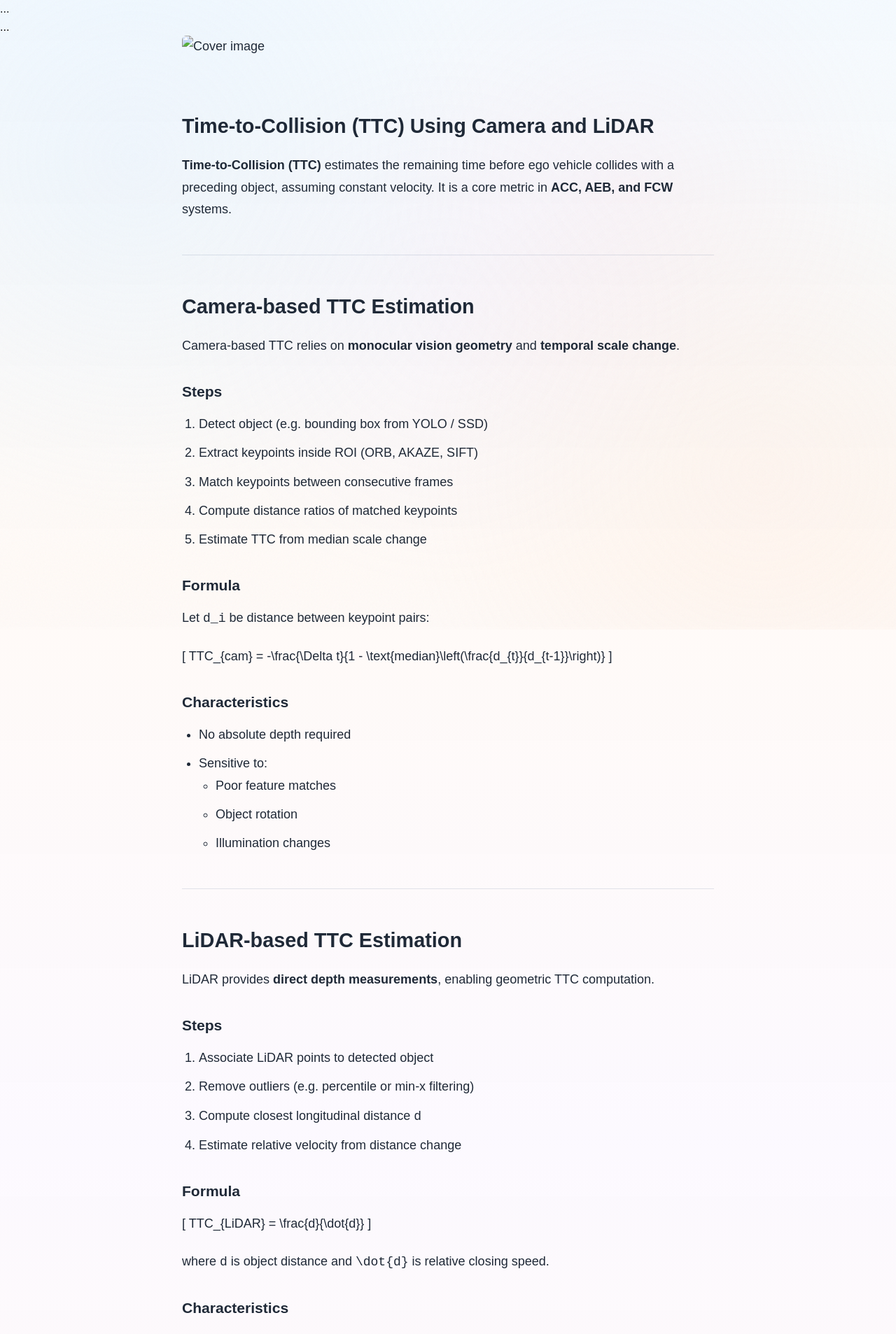
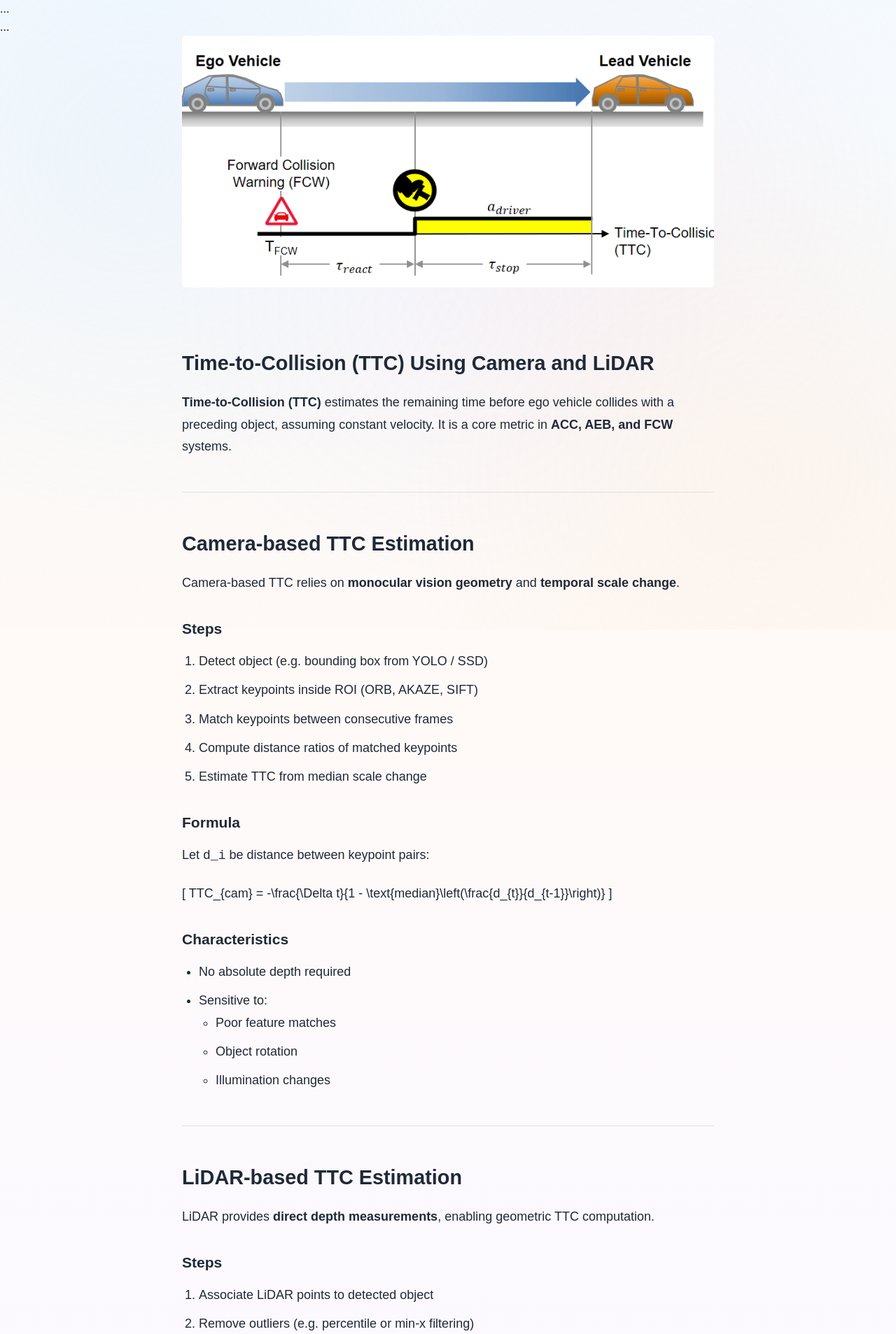
Before and after one commit to saurabhborse95/saurabhborse95.github.io, a Jekyll site: the page built from _posts/2026-02-03-ttc-camera-lidar.md, in a window 1280 px wide. Shown: the top 1907 px of the page at 70% size. Built offline with Jekyll 4.4.1, drawn with Linux system fonts in a browser that asks for light colours.

Commit message:
Update cover image path in TTC post

```diff
--- a/_posts/2026-02-03-ttc-camera-lidar.md
+++ b/_posts/2026-02-03-ttc-camera-lidar.md
@@ -1,7 +1,7 @@
 ---
 layout: post
 title: "TTC Computation Using Camera and LiDAR in ADAS"
-cover: assets/images/ttc.png
+cover: /assets/images/ttc.png
 date: 2026-02-03
 categories: [ADAS, Sensor Fusion]
 read_time: 6 min read
```
